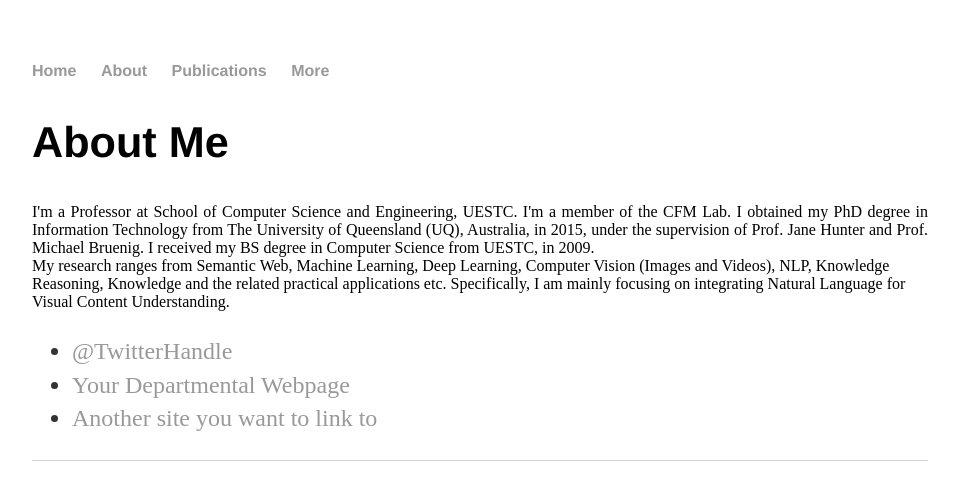
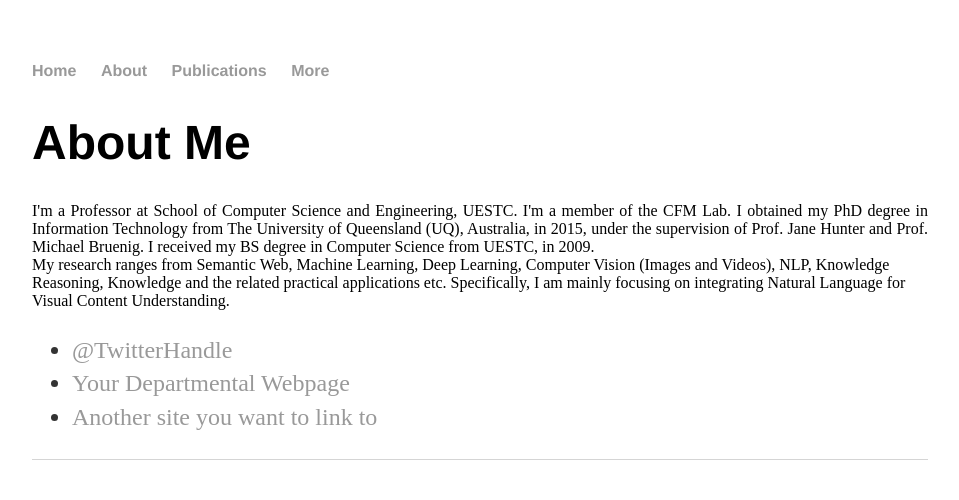
Before and after one commit to lianliGao/lianligao.github.io, a Jekyll site: the page built from about/index.html, in a window 1280 px wide. Shown: the top 500 px of the page, without its empty margins (160-1119 px from the left). Built offline with Jekyll 4.4.1, drawn with Linux system fonts in a browser that asks for light colours.

```diff
--- a/about/index.html
+++ b/about/index.html
@@ -4,7 +4,7 @@ title: About lianli gao
 ---
 
 		<div class="about">
-			<h2>About Me</h1>
+			<h1>About Me</h1>
 			<div style="text-align:justify;"> I'm a Professor at School of Computer Science and Engineering, UESTC. I'm a member of the CFM Lab. I obtained my PhD degree in Information Technology from The University of Queensland (UQ), Australia, in 2015, under the supervision of Prof. Jane Hunter and Prof. Michael Bruenig. I received my BS degree in Computer Science from UESTC, in 2009. </div>
                         <div>My research ranges from Semantic Web, Machine Learning, Deep Learning, Computer Vision (Images and Videos), NLP, Knowledge Reasoning, Knowledge and the related practical applications etc.  Specifically, I am mainly focusing on integrating Natural Language for Visual Content Understanding. </div>
 
```
